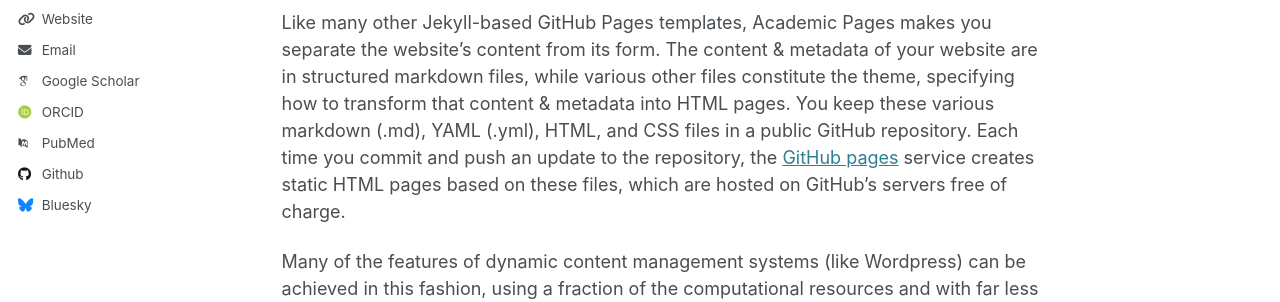
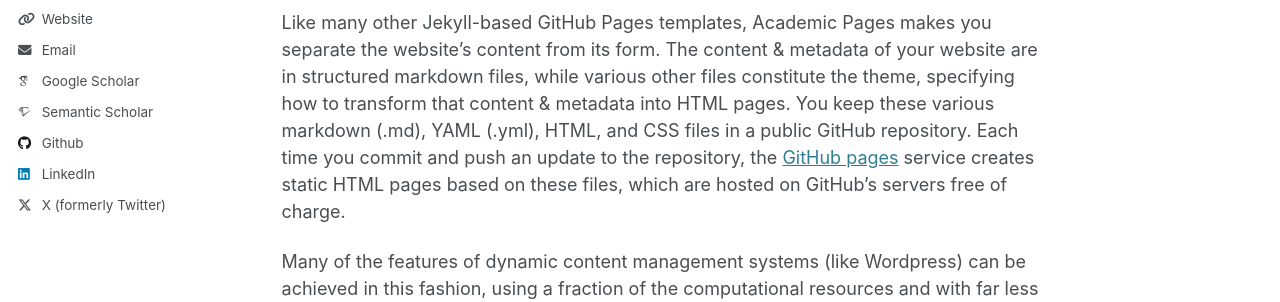
Before and after one commit to JingwenJessica/JingwenJessica.github.io, a Jekyll site: the page built from _pages/about.md, in a window 1280 px wide. Shown: the part 482-784 px from the top of the page. Built offline with Jekyll 4.4.1, drawn with Linux system fonts in a browser that asks for light colours; some web fonts are replaced; some of the changed lines change nothing that is shown.

Commit message:
update links

```diff
--- a/_config.yml
+++ b/_config.yml
@@ -32,47 +32,47 @@
 
   # Academic websites
   arxiv            : # URL - Update with the correct link to your profile
-  googlescholar    : "https://scholar.google.com/citations?user=PS_CX0AAAAAJ"
-  impactstory      : # URL
-  orcid            : "http://orcid.org/yourorcidurl"
-  semantic         : # URL
-  pubmed           : "https://www.ncbi.nlm.nih.gov/pubmed/?term=john+snow"
-  researchgate     : # URL
-  scopus           : # URL
+  googlescholar    : "https://scholar.google.com/citations?user=JOc3KswAAAAJ&hl=en&authuser=1"
+  # impactstory      : # URL
+  # orcid            : "http://orcid.org/yourorcidurl"
+  semantic         : "https://www.semanticscholar.org/author/Jingwen-Wang/49605140"
+  # pubmed           : "https://www.ncbi.nlm.nih.gov/pubmed/?term=john+snow"
+  # researchgate     : # URL
+  # scopus           : # URL
 
   # Repositories and software development
-  bitbucket        : # Username - Update with your username on the site
-  codepen          : # Username
-  dribbble         : # Username
-  github           : "academicpages"
-  kaggle           : # Username
-  stackoverflow    : # User number or user number and name (i.e., use "1" or "1/jeff-atwood")
+  # bitbucket        : # Username - Update with your username on the site
+  # codepen          : # Username
+  # dribbble         : # Username
+  github           : "https://github.com/JingwenJessica"
+  # kaggle           : # Username
+  # stackoverflow    : # User number or user number and name (i.e., use "1" or "1/jeff-atwood")
 
   # Social media
-  bluesky          : "bsky.app" # Replace this with you Bluesky username
-  facebook         : # Username
-  flickr           : # Username
-  foursquare       : # Username
-  goodreads        : # Username
-  google_plus      : # Username
-  keybase          : # Username
-  instagram        : # Username
-  lastfm           : # Username
-  linkedin         : # Username
-  mastodon         : # URL
-  medium           : # URL
-  pinterest        : # Username
-  soundcloud       : # Username
-  steam            : # Username
-  telegram         : # URL
-  tumblr           : # Username
-  twitter          : # Username for X / Twitter
-  vine             : # Username
-  weibo            : # Username
-  wikipedia        : # Username
-  xing             : # Username
-  youtube          : # Username
-  zhihu            : # Username
+  # bluesky          : "bsky.app" # Replace this with you Bluesky username
+  # facebook         : # Username
+  # flickr           : # Username
+  # foursquare       : # Username
+  # goodreads        : # Username
+  # google_plus      : # Username
+  # keybase          : # Username
+  # instagram        : # Username
+  # lastfm           : # Username
+  linkedin         : "https://www.linkedin.com/in/jingwen-jessica-wang/"
+  # mastodon         : # URL
+  # medium           : # URL
+  # pinterest        : # Username
+  # soundcloud       : # Username
+  # steam            : # Username
+  # telegram         : # URL
+  # tumblr           : # Username
+  twitter          : "https://x.com/Jessica_wjw"
+  # vine             : # Username
+  # weibo            : # Username
+  # wikipedia        : # Username
+  # xing             : # Username
+  # youtube          : # Username
+  # zhihu            : # Username
 
 # Publication Category - The following the list of publication categories and their headings
 publication_category:
```
